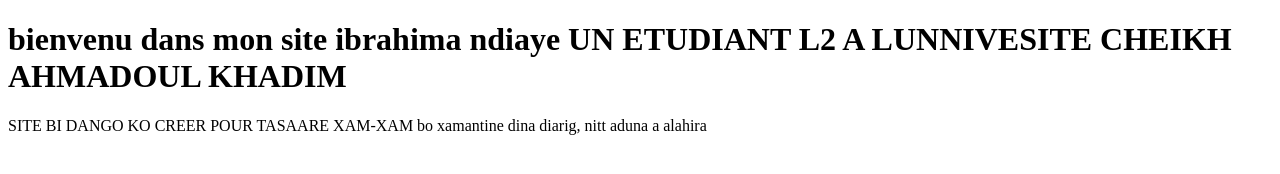
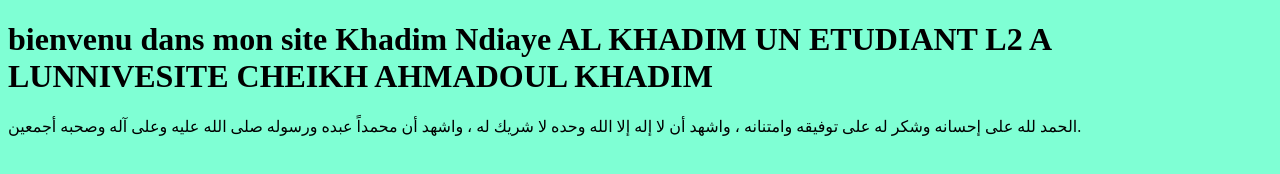
Before and after one commit to serignesaliousylla765/khadimndiaye155, a plain HTML site: page index.html in a window 1280 px wide. Drawn offline with Linux system fonts and the light colour scheme.

Commit message:
Add files via upload

```diff
--- a/index.html
+++ b/index.html
@@ -2,11 +2,16 @@
 <html>
     <head>
         <meta charset="utf-8">
-        <title> dalal ak jamm ci sama site </title>
+        <title>AL KHADIM </title>
     </head>
 
     <body>
-        <h1> bienvenu dans mon site ibrahima ndiaye UN ETUDIANT L2 A LUNNIVESITE CHEIKH AHMADOUL KHADIM </h1>
-        <p> SITE BI DANGO KO CREER POUR TASAARE XAM-XAM bo xamantine dina diarig, nitt aduna a alahira </p>
+        <style>
+            body{
+                background-color: aquamarine
+            }
+        </style>
+        <h1> bienvenu dans mon site Khadim Ndiaye AL KHADIM UN ETUDIANT L2 A LUNNIVESITE CHEIKH AHMADOUL KHADIM </h1>
+        <p>الحمد لله على إحسانه وشكر له على توفيقه وامتنانه ، واشهد أن لا إله إلا الله وحده لا شريك له ، واشهد أن محمداً عبده ورسوله  صلى الله عليه وعلى آله وصحبه أجمعين. </p>
     </body>
 </html>
```
